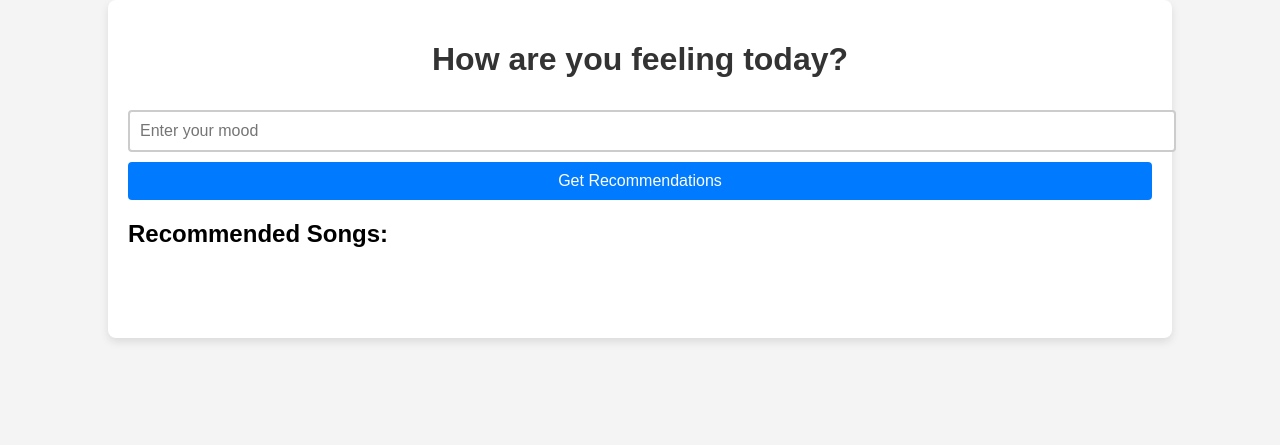
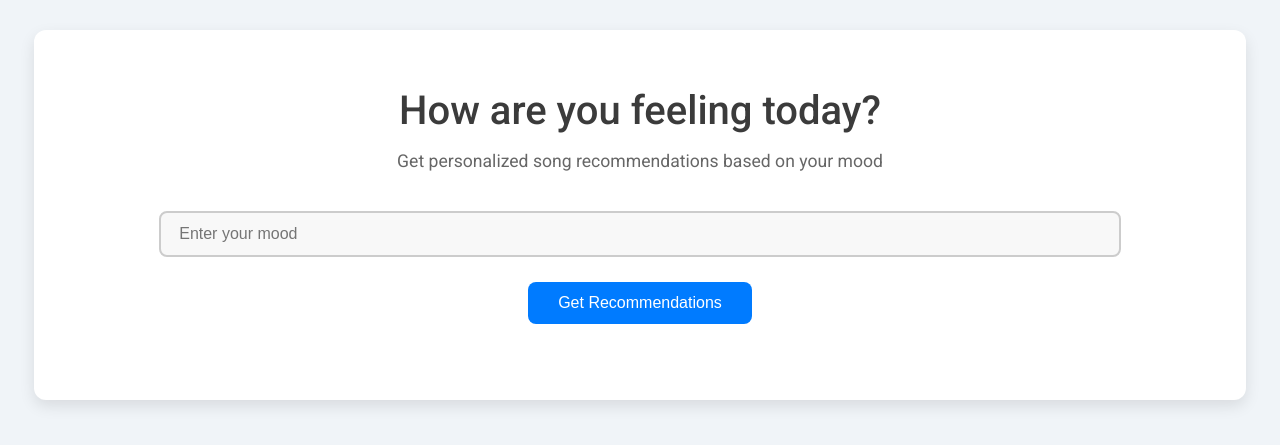
Before and after one commit to niraaz1912/VibeSync, a Flask app: page / in a window 1280 px wide. Shown: the top 445 px of the page. Run offline with Flask 3, Linux system fonts and the light colour scheme.

Commit message:
Updated UI

```diff
--- a/static/css/style.css
+++ b/static/css/style.css
@@ -1,48 +1,70 @@
 /* Basic styling for the body */
 body {
-    font-family: Arial, sans-serif;
+    font-family: 'Roboto', sans-serif; /* Use modern font */
     margin: 0;
     padding: 0;
-    background-color: #f4f4f4;
+    background-color: #f0f4f8; /* Lighter background for a clean look */
+    color: #333;
 }
 
 /* Container for the whole page */
 .container {
-    width: 80%;
-    margin: 0 auto;
-    padding: 20px;
+    width: 90%;
+    max-width: 1200px;
+    margin: 30px auto;
+    padding: 30px;
     background-color: white;
-    border-radius: 8px;
-    box-shadow: 0 4px 8px rgba(0, 0, 0, 0.1);
+    border-radius: 12px;
+    box-shadow: 0 6px 15px rgba(0, 0, 0, 0.1);
+    text-align: center;
 }
 
 /* Styling for the title */
 h1 {
-    text-align: center;
-    color: #333;
+    color: #3b3b3b;
+    font-size: 2.5rem;
+    font-weight: 500;
+    margin-bottom: 10px;
+}
+
+/* Subheading styling */
+p {
+    color: #666;
+    font-size: 1.1rem;
+    margin-bottom: 30px;
 }
 
 /* Styling for the input field */
 input[type="text"] {
-    width: 100%;
-    padding: 10px;
+    width: 80%;
+    padding: 12px 18px;
     margin: 10px 0;
     border: 2px solid #ccc;
-    border-radius: 4px;
+    border-radius: 8px;
     font-size: 16px;
+    background-color: #f8f8f8;
+    transition: all 0.3s ease;
+}
+
+/* Input focus effect */
+input[type="text"]:focus {
+    border-color: #007BFF;
+    background-color: #fff;
+    box-shadow: 0 0 8px rgba(0, 123, 255, 0.3);
 }
 
 /* Styling for the button */
 button {
-    display: block;
-    width: 100%;
-    padding: 10px;
+    display: inline-block;
+    padding: 12px 30px;
     background-color: #007BFF;
     color: white;
+    font-size: 16px;
     border: none;
-    border-radius: 4px;
-    font-size: 16px;
+    border-radius: 8px;
     cursor: pointer;
+    transition: background-color 0.3s ease;
+    margin-top: 15px;
 }
 
 /* Button hover effect */
@@ -53,42 +75,85 @@ button:hover {
 /* Styling for the recommendations list */
 #recommendationsList {
     display: grid;
-    grid-template-columns: repeat(3, 1fr); /* 3 items per row */
-    gap: 20px; /* Space between items */
+    grid-template-columns: repeat(auto-fill, minmax(250px, 1fr)); /* Responsive grid */
+    gap: 20px;
     list-style-type: none;
     padding: 0;
-    margin-top: 20px;
+    margin-top: 30px;
 }
 
 #recommendationsList li {
     display: flex;
+    flex-direction: column;
     align-items: center;
     background-color: #f9f9f9;
-    padding: 10px;
-    border-radius: 8px;
-    box-shadow: 0 2px 4px rgba(0, 0, 0, 0.1);
+    padding: 15px;
+    border-radius: 12px;
+    box-shadow: 0 4px 10px rgba(0, 0, 0, 0.1);
+    transition: transform 0.3s ease, box-shadow 0.3s ease;
+}
+
+/* Hover effect for each song item */
+#recommendationsList li:hover {
+    transform: translateY(-5px);
+    box-shadow: 0 6px 15px rgba(0, 0, 0, 0.15);
 }
 
 #recommendationsList li img {
-    width: 60px;
-    height: 60px;
-    border-radius: 50%;
-    margin-right: 15px;
+    width: 150px;
+    height: 150px;
+    border-radius: 8px;
+    object-fit: cover;
+    cursor: pointer;
+    transition: transform 0.3s ease;
 }
 
-/* Style the thumbnails if they are provided */
-.thumbnail {
-    width: 60px;
-    height: 60px;
-    border-radius: 4px;
+/* Image hover effect */
+#recommendationsList li img:hover {
+    transform: scale(1.05);
 }
 
-/* Ensure that the search bar remains visible */
-input[type="text"], button {
-    z-index: 1;
+/* Title styling */
+.song-title {
+    font-size: 1.2rem;
+    font-weight: 600;  /* Title will be bold */
+    margin: 10px 0;
+    color: #333;
 }
 
-/* Add some space below the song list */
-#recommendationsList {
-    margin-bottom: 50px;
+/* Artist name styling */
+.song-artist {
+    font-size: 1rem;
+    color: #555;
+    margin: 5px 0;
 }
+
+/* Album name styling */
+.song-album {
+    font-size: 0.9rem;
+    color: #777;
+    margin-top: 5px;
+}
+
+/* Loading message styling */
+.loading {
+    font-size: 1.2rem;
+    color: #666;
+    text-align: center;
+    margin-top: 20px;
+}
+
+/* Responsive typography for mobile devices */
+@media (max-width: 768px) {
+    h1 {
+        font-size: 2rem;
+    }
+
+    input[type="text"] {
+        width: 90%;
+    }
+
+    button {
+        width: 90%;
+    }
+}
--- a/static/js/app.js
+++ b/static/js/app.js
@@ -1,60 +1,92 @@
 document.addEventListener("DOMContentLoaded", () => {
     const button = document.getElementById("recommendButton");
+    const moodInput = document.getElementById('moodInput');
+
     if (button) {
-        button.addEventListener("click", getRecommendations);
+        button.addEventListener("click", () => getRecommendations(moodInput.value));
     } else {
-        console.error("Button not found!");
+        console.error("Recommend button not found!");
     }
 });
 
-function getRecommendations() {
-    console.log("Button clicked!");  // Temporary test log to verify function is called
-    var mood = document.getElementById('moodInput').value;
-    var xhr = new XMLHttpRequest();
+function getRecommendations(mood) {
+    // Show loading indicator
+    showLoading(true);
+
+    const xhr = new XMLHttpRequest();
     xhr.open('POST', '/get_recommendations', true);
 
     xhr.onreadystatechange = function() {
-        if (xhr.readyState == 4 && xhr.status == 200) {
-            var response = JSON.parse(xhr.responseText);
-            var recommendationsList = document.getElementById('recommendationsList');
-            recommendationsList.innerHTML = '';
+        if (xhr.readyState == 4) {
+            // Hide loading indicator
+            showLoading(false);
 
-            response.recommendations.forEach(function(song) {
-                var li = document.createElement('li');
+            if (xhr.status == 200) {
+                const response = JSON.parse(xhr.responseText);
+                displayRecommendations(response.recommendations);
+            } else {
+                console.error("Error fetching recommendations:", xhr.statusText);
+            }
+        }
+    };
+
+    const data = new FormData();
+    data.append('mood', mood);
+    xhr.send(data);
+}
+
+function showLoading(isLoading) {
+    const recommendationsList = document.getElementById('recommendationsList');
+    recommendationsList.innerHTML = ''; // Clear previous recommendations
+
+    if (isLoading) {
+        const loadingMessage = document.createElement('p');
+        loadingMessage.textContent = "Loading recommendations...";
+        loadingMessage.classList.add('loading');
+        recommendationsList.appendChild(loadingMessage);
+    }
+}
+
+function displayRecommendations(recommendations) {
+    const recommendationsList = document.getElementById('recommendationsList');
+
+    if (recommendations.length === 0) {
+        recommendationsList.innerHTML = "<p>No recommendations found.</p>";
+        return;
+    }
+
+    recommendations.forEach(function(song) {
+        const li = document.createElement('li');
 
         // Create elements for each attribute
-                var title = document.createElement('p');
-                title.textContent = "Title: " + song.song_title;
+        const title = document.createElement('p');
+        title.textContent = song.song_title;
+        title.classList.add('song-title');
 
-                var artist = document.createElement('p');
-                artist.textContent = "Artist: " + song.artist;
+        const artist = document.createElement('p');
+        artist.textContent = song.artist;
+        artist.classList.add('song-artist');
 
-                var album = document.createElement('p');
-                album.textContent = "Album: " + song.album_name;
+        const album = document.createElement('p');
+        album.textContent = song.album_name;
+        album.classList.add('song-album');
 
-                var thumbnail = document.createElement('img');
+        const thumbnail = document.createElement('img');
         thumbnail.src = song.thumbnail;
         thumbnail.alt = "Album Cover";
-                thumbnail.style.width = "50px"; // Adjust thumbnail size if needed
+        thumbnail.classList.add('thumbnail'); // Add class for styling
 
-                var link = document.createElement('a');
-                link.href = song.uri;
-                link.textContent = "Listen on Spotify";
-                link.target = "_blank";  // Open link in a new tab
+        // Make image clickable, opening the Spotify link
+        thumbnail.addEventListener('click', () => {
+            window.open(song.uri, '_blank');
+        });
 
         // Append all elements to the list item
         li.appendChild(thumbnail);
         li.appendChild(title);
         li.appendChild(artist);
         li.appendChild(album);
-                li.appendChild(link);
 
         recommendationsList.appendChild(li);
     });
 }
-    };
-
-    var data = new FormData();
-    data.append('mood', mood);
-    xhr.send(data);
-}
--- a/templates/index.html
+++ b/templates/index.html
@@ -1,19 +1,28 @@
-<!-- templates/index.html -->
 <!DOCTYPE html>
-<html>
+<html lang="en">
 <head>
+    <meta charset="UTF-8">
+    <meta name="viewport" content="width=device-width, initial-scale=1.0">
     <title>Vibe Sync</title>
-    <link rel="stylesheet" href="{{ url_for('static', filename='css/style.css') }}"> <!-- Link to the CSS file -->
-    <script src="{{ url_for('static', filename='js/app.js') }}" defer></script>  <!-- Link to the external JS file -->
+    <link rel="stylesheet" href="{{ url_for('static', filename='css/style.css') }}">
+    <script src="{{ url_for('static', filename='js/app.js') }}" defer></script>
+    <link href="https://fonts.googleapis.com/css2?family=Roboto:wght@400;500;700&display=swap" rel="stylesheet">
 </head>
 <body>
     <div class="container">
-        <h1>How are you feeling today?</h1>
-        <input type="text" id="moodInput" placeholder="Enter your mood" required>
-        <button id="recommendButton">Get Recommendations</button>
+        <div class="header">
+            <h1>How are you feeling today?</h1>
+            <p>Get personalized song recommendations based on your mood</p>
+        </div>
 
-        <h2>Recommended Songs:</h2>
-        <ul id="recommendationsList"></ul>  <!-- List of song recommendations -->
+        <div class="input-section">
+            <input type="text" id="moodInput" placeholder="Enter your mood" required>
+            <button id="recommendButton">Get Recommendations</button>
+        </div>
+
+        <div class="recommendations-section">
+            <ul id="recommendationsList"></ul>
+        </div>
     </div>
 </body>
 </html>
```
Lines whose indentation alone changed are shown as unchanged.
